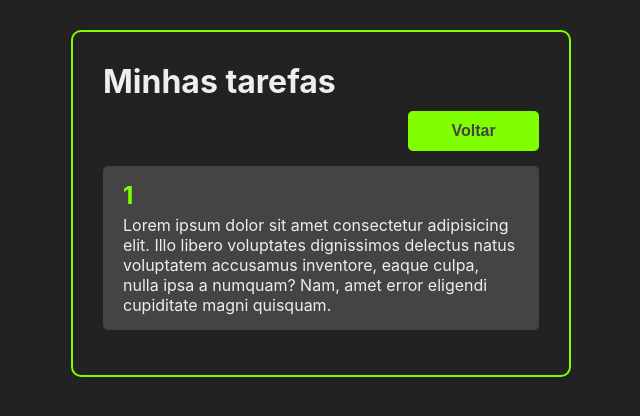
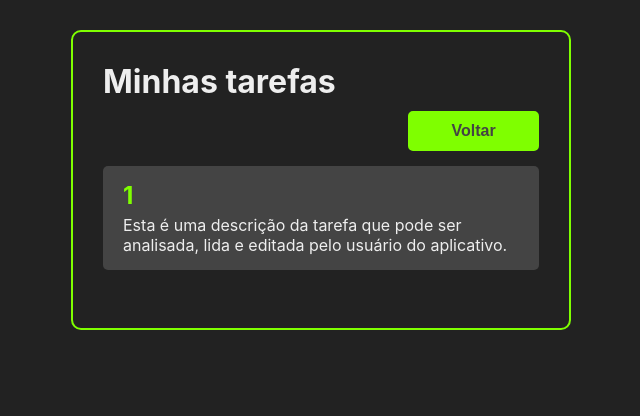
Before and after one commit to igorcosta110/lista-tarefas-react, a React (Create React App) app: page /1 in a window 1280 px wide. Shown: the top 416 px of the page, without its empty margins (319-959 px from the left). Built offline with nearby package versions, Linux system fonts and the light colour scheme; no server answers.

Commit message:
task description on portuguese

```diff
--- a/src/components/TaskDetails/TaskDetails.jsx
+++ b/src/components/TaskDetails/TaskDetails.jsx
@@ -21,7 +21,7 @@ const TaskDetails = () => {
             <div className="task-details-container">
                 <h2>{params.taskTitle}</h2>
                 <p>
-                    Lorem ipsum dolor sit amet consectetur adipisicing elit. Illo libero voluptates dignissimos delectus natus voluptatem accusamus inventore, eaque culpa, nulla ipsa a numquam? Nam, amet error eligendi cupiditate magni quisquam.
+                    Esta é uma descrição da tarefa que pode ser analisada, lida e editada pelo usuário do aplicativo.
                 </p>
             </div>
         </>
```
